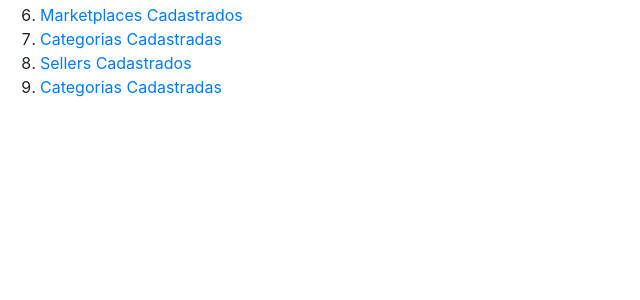
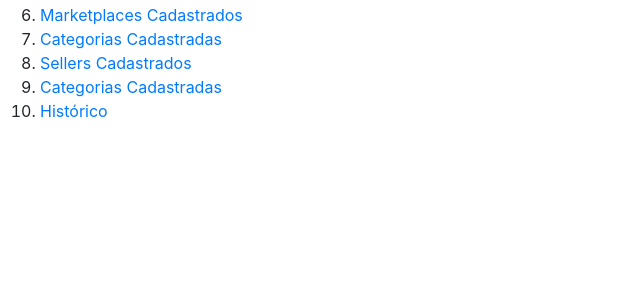
Before and after one commit to ThiagoFiorelli/Marketplace_Dupla, a Flask app: page / in a window 1280 px wide. Shown: the part 181-481 px from the top of the page, without its empty margins (0-640 px from the left). Run offline with Flask 2, Linux system fonts and the light colour scheme; some libraries are stand-ins or nearby versions.

Commit message:
Adiciona link para página de listagem de logs

```diff
--- a/front_end/templates/home.html
+++ b/front_end/templates/home.html
@@ -29,5 +29,8 @@
     <li>
         <a href="/listar_categorias">Categorias Cadastradas</a>
     </li>
+    <li>
+        <a href="/listar_logs">Histórico</a>
+    </li>
 </ol>
 {% endblock %}
```
